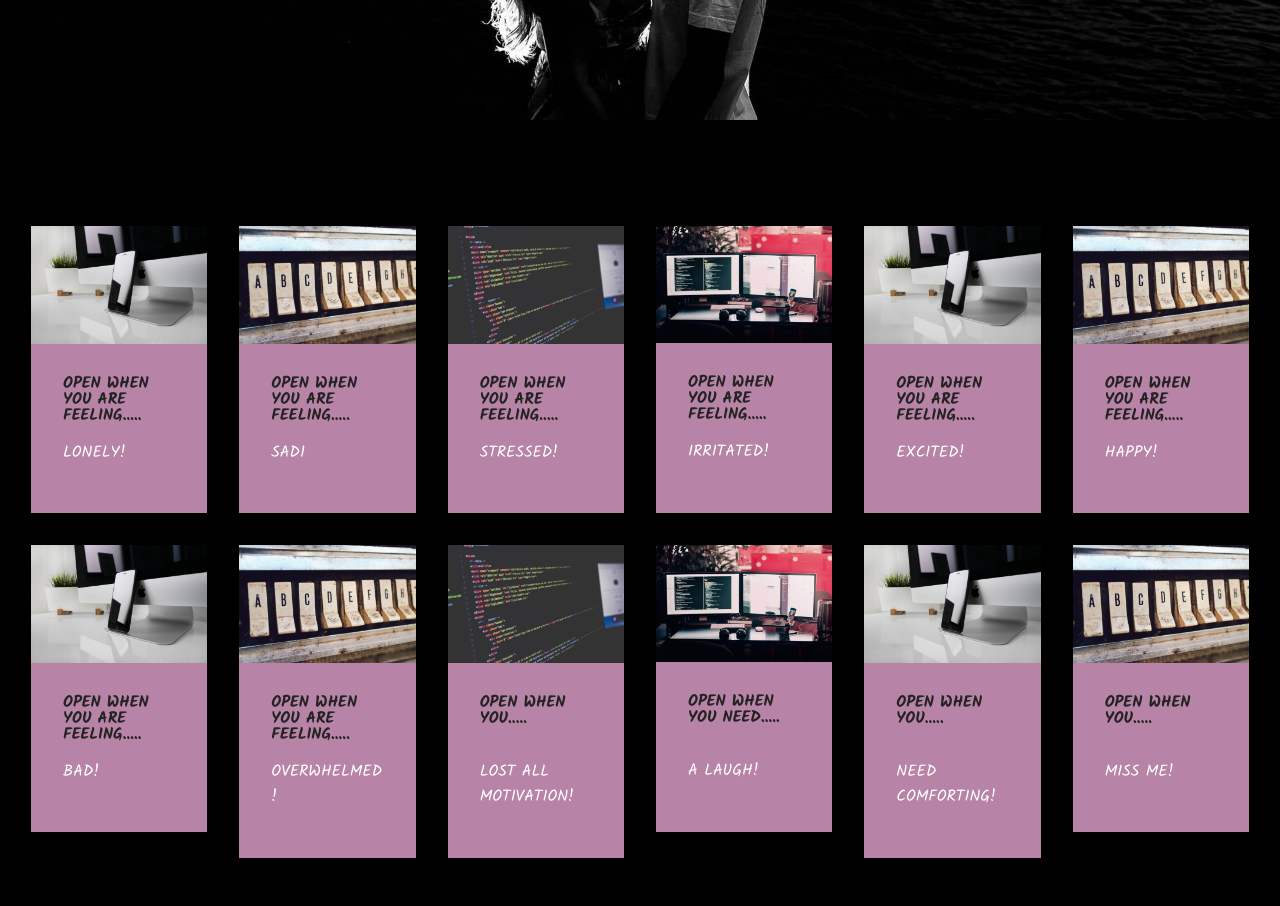
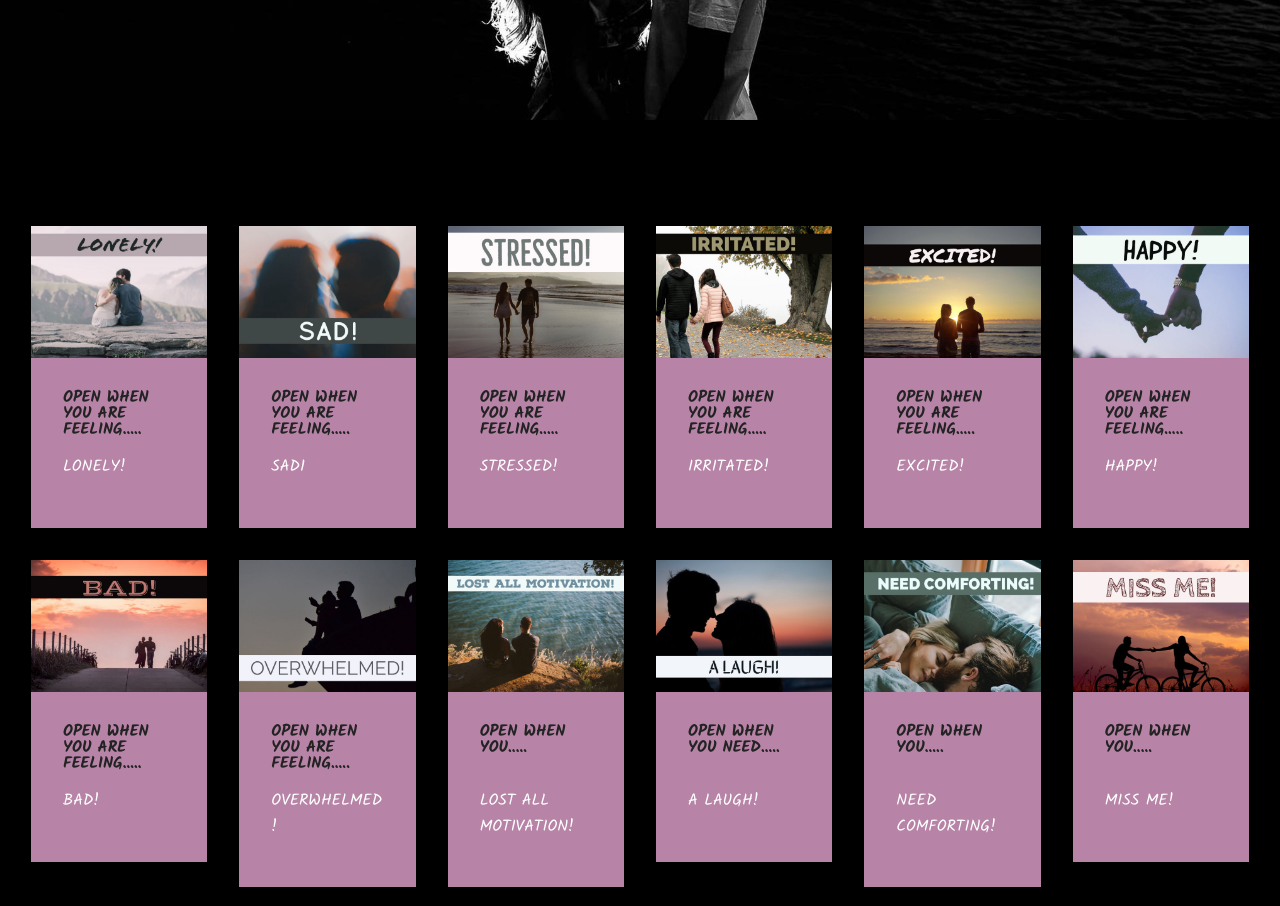
Before and after one commit to YouFoundIT/bronwyn, a plain HTML site: page page3.html in a window 1280 px wide. Shown: the part 680-1586 px from the top of the page. Drawn offline with Linux system fonts and the light colour scheme.

Commit message:
create github pages

```diff
--- a/page3.html
+++ b/page3.html
@@ -72,7 +72,7 @@ Analytics Made Easy - StatCounter"></a></div></noscript>
 
 </section>
 
-<section class="engine"><a href="https://mobiri.se/q">free responsive web templates</a></section><section class="features17 cid-r3Hs9Bn6lG" id="features17-15">
+<section class="engine"><a href="https://mobiri.se/n">simple web templates</a></section><section class="features17 cid-r3Hs9Bn6lG" id="features17-15">
 
 
 
@@ -82,7 +82,7 @@ Analytics Made Easy - StatCounter"></a></div></noscript>
             <div class="card p-3 col-12 col-md-6 col-lg-2">
                 <div class="card-wrapper">
                     <div class="card-img">
-                        <img src="assets/images/01.jpg" alt="Mobirise">
+                        <img src="assets/images/adobe-post-20180914-232435-560x420.jpg" alt="Mobirise" title="">
                     </div>
                     <div class="card-box">
                         <h4 class="card-title pb-3 mbr-fonts-style display-7"><strong>OPEN WHEN YOU ARE FEELING.....</strong></h4>
@@ -94,7 +94,7 @@ Analytics Made Easy - StatCounter"></a></div></noscript>
             <div class="card p-3 col-12 col-md-6 col-lg-2">
                 <div class="card-wrapper">
                     <div class="card-img">
-                        <img src="assets/images/02.jpg" alt="Mobirise">
+                        <img src="assets/images/adobe-post-20180914-232503-560x420.jpg" alt="Mobirise" title="">
                     </div>
                     <div class="card-box">
                         <h4 class="card-title pb-3 mbr-fonts-style display-7"><strong>OPEN WHEN YOU ARE FEELING.....</strong></h4>
@@ -106,7 +106,7 @@ Analytics Made Easy - StatCounter"></a></div></noscript>
             <div class="card p-3 col-12 col-md-6 col-lg-2">
                 <div class="card-wrapper">
                     <div class="card-img">
-                        <img src="assets/images/03.jpg" alt="Mobirise">
+                        <img src="assets/images/adobe-post-20180914-225800-560x420.jpg" alt="Mobirise" title="">
                     </div>
                     <div class="card-box">
                         <h4 class="card-title pb-3 mbr-fonts-style display-7"><strong>OPEN WHEN YOU ARE FEELING.....</strong></h4>
@@ -118,7 +118,7 @@ Analytics Made Easy - StatCounter"></a></div></noscript>
             <div class="card p-3 col-12 col-md-6 col-lg-2">
                 <div class="card-wrapper">
                     <div class="card-img">
-                        <img src="assets/images/04.jpg" alt="Mobirise">
+                        <img src="assets/images/adobe-post-20180914-230055-560x420.jpg" alt="Mobirise" title="">
                     </div>
                     <div class="card-box">
                         <h4 class="card-title pb-3 mbr-fonts-style display-7"><strong>OPEN WHEN YOU ARE FEELING.....</strong></h4>
@@ -129,7 +129,7 @@ Analytics Made Easy - StatCounter"></a></div></noscript>
             <div class="card p-3 col-12 col-md-6 col-lg-2">
                 <div class="card-wrapper">
                     <div class="card-img">
-                        <img src="assets/images/01.jpg" alt="Mobirise">
+                        <img src="assets/images/adobe-post-20180914-230256-560x420.jpg" alt="Mobirise" title="">
                     </div>
                     <div class="card-box">
                         <h4 class="card-title pb-3 mbr-fonts-style display-7"><strong>OPEN WHEN YOU ARE FEELING.....</strong></h4>
@@ -140,7 +140,7 @@ Analytics Made Easy - StatCounter"></a></div></noscript>
             <div class="card p-3 col-12 col-md-6 col-lg-2">
                 <div class="card-wrapper">
                     <div class="card-img">
-                        <img src="assets/images/02.jpg" alt="Mobirise">
+                        <img src="assets/images/adobe-post-20180914-230446-560x420.jpg" alt="Mobirise" title="">
                     </div>
                     <div class="card-box">
                         <h4 class="card-title pb-3 mbr-fonts-style display-7"><strong>OPEN WHEN YOU ARE FEELING.....</strong></h4>
@@ -162,7 +162,7 @@ Analytics Made Easy - StatCounter"></a></div></noscript>
             <div class="card p-3 col-12 col-md-6 col-lg-2">
                 <div class="card-wrapper">
                     <div class="card-img">
-                        <img src="assets/images/010.jpg" alt="Mobirise">
+                        <img src="assets/images/adobe-post-20180914-230702-560x420.jpg" alt="Mobirise" title="">
                     </div>
                     <div class="card-box">
                         <h4 class="card-title pb-3 mbr-fonts-style display-7"><strong>OPEN WHEN YOU ARE FEELING.....</strong></h4>
@@ -174,7 +174,7 @@ Analytics Made Easy - StatCounter"></a></div></noscript>
             <div class="card p-3 col-12 col-md-6 col-lg-2">
                 <div class="card-wrapper">
                     <div class="card-img">
-                        <img src="assets/images/021.jpg" alt="Mobirise">
+                        <img src="assets/images/adobe-post-20180914-230944-560x420.jpg" alt="Mobirise" title="">
                     </div>
                     <div class="card-box">
                         <h4 class="card-title pb-3 mbr-fonts-style display-7"><strong>OPEN WHEN YOU ARE FEELING.....</strong></h4>
@@ -186,7 +186,7 @@ Analytics Made Easy - StatCounter"></a></div></noscript>
             <div class="card p-3 col-12 col-md-6 col-lg-2">
                 <div class="card-wrapper">
                     <div class="card-img">
-                        <img src="assets/images/032.jpg" alt="Mobirise">
+                        <img src="assets/images/adobe-post-20180914-231321-560x420.jpg" alt="Mobirise" title="">
                     </div>
                     <div class="card-box">
                         <h4 class="card-title pb-3 mbr-fonts-style display-7"><strong>OPEN WHEN YOU.....</strong><br><strong><br></strong></h4>
@@ -198,7 +198,7 @@ Analytics Made Easy - StatCounter"></a></div></noscript>
             <div class="card p-3 col-12 col-md-6 col-lg-2">
                 <div class="card-wrapper">
                     <div class="card-img">
-                        <img src="assets/images/043.jpg" alt="Mobirise">
+                        <img src="assets/images/adobe-post-20180914-231822-560x420.jpg" alt="Mobirise" title="">
                     </div>
                     <div class="card-box">
                         <h4 class="card-title pb-3 mbr-fonts-style display-7"><strong>OPEN WHEN YOU NEED.....</strong><br><strong><br></strong></h4>
@@ -209,7 +209,7 @@ Analytics Made Easy - StatCounter"></a></div></noscript>
             <div class="card p-3 col-12 col-md-6 col-lg-2">
                 <div class="card-wrapper">
                     <div class="card-img">
-                        <img src="assets/images/010.jpg" alt="Mobirise">
+                        <img src="assets/images/adobe-post-20180914-232145-560x420.jpg" alt="Mobirise" title="">
                     </div>
                     <div class="card-box">
                         <h4 class="card-title pb-3 mbr-fonts-style display-7"><strong>OPEN WHEN YOU.....</strong><br><strong><br></strong></h4>
@@ -220,7 +220,7 @@ Analytics Made Easy - StatCounter"></a></div></noscript>
             <div class="card p-3 col-12 col-md-6 col-lg-2">
                 <div class="card-wrapper">
                     <div class="card-img">
-                        <img src="assets/images/021.jpg" alt="Mobirise">
+                        <img src="assets/images/adobe-post-20180914-232336-560x420.jpg" alt="Mobirise" title="">
                     </div>
                     <div class="card-box">
                         <h4 class="card-title pb-3 mbr-fonts-style display-7"><strong>OPEN WHEN YOU.....</strong><br><strong><br></strong></h4>
```
Also changed, not shown: assets/images/hashes.json (+1 -1 lines), index.html (+1 -1 lines), page1.html (+1 -1 lines), page2.html (+1 -1 lines), assets/images/adobe-post-20180914-225800-560x420.jpg (added), assets/images/adobe-post-20180914-230055-560x420.jpg (added), assets/images/adobe-post-20180914-230256-560x420.jpg (added), assets/images/adobe-post-20180914-230446-560x420.jpg (added), assets/images/adobe-post-20180914-230702-560x420.jpg (added), assets/images/adobe-post-20180914-230944-560x420.jpg (added), assets/images/adobe-post-20180914-231321-560x420.jpg (added), assets/images/adobe-post-20180914-231822-560x420.jpg (added), assets/images/adobe-post-20180914-232145-560x420.jpg (added), assets/images/adobe-post-20180914-232336-560x420.jpg (added), 2 more files, 1 other file.
